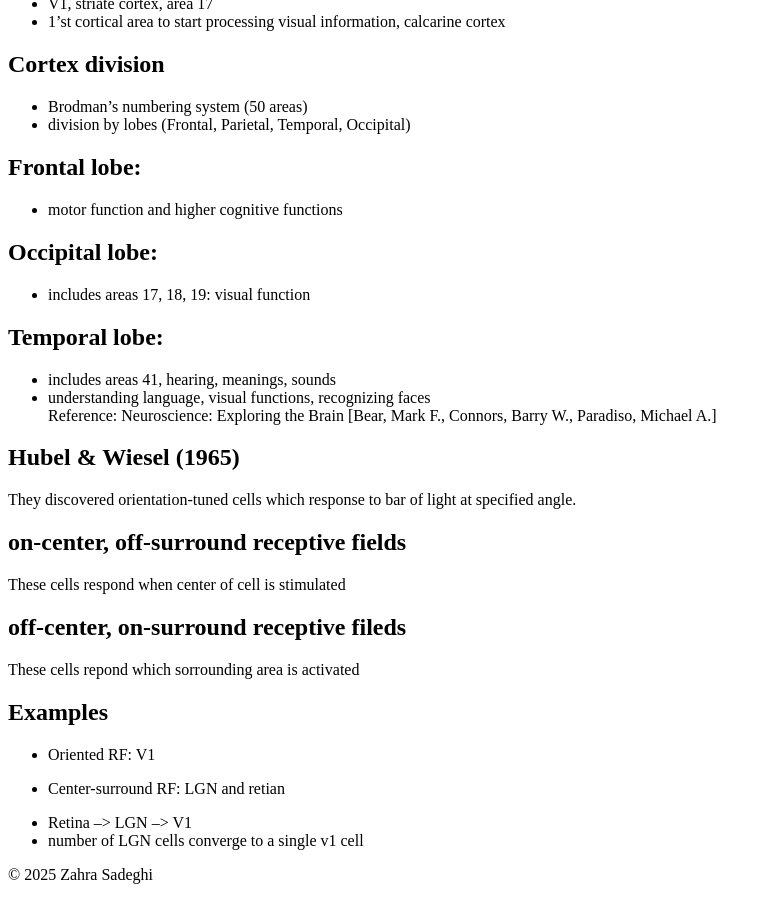
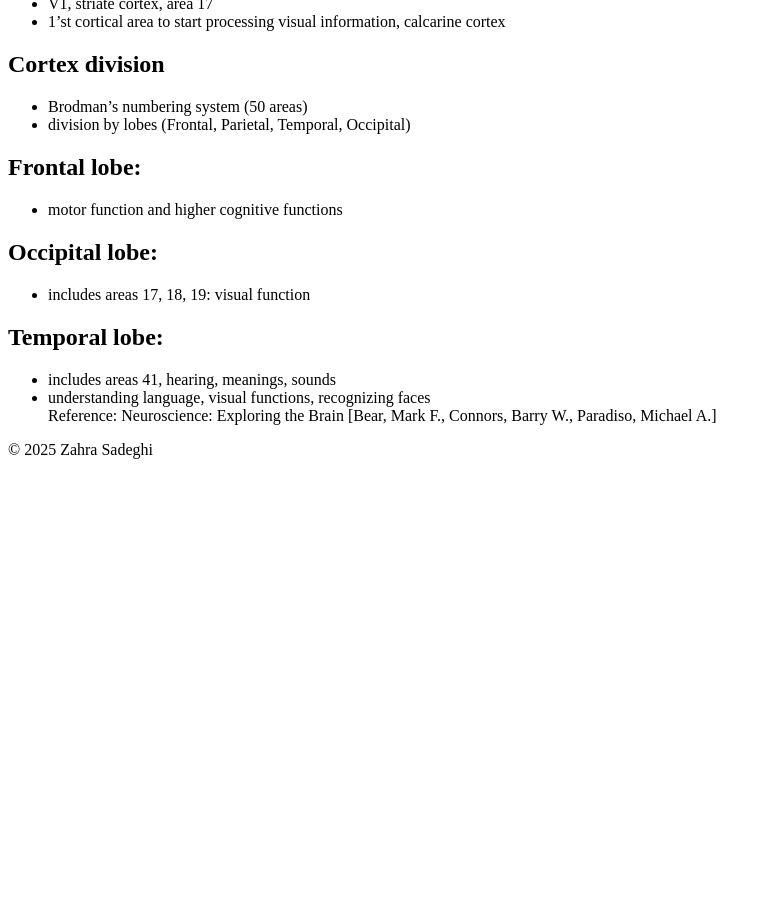
Before and after one commit to zahsa/zahsa.github.io, a Jekyll site: the page built from notes/ns.md, in a window 1280 px wide and 900 px high, scrolled down 968 px. Shown: the whole window, without its empty margins (0-771 px from the left). Built offline with Jekyll 4.4.1, drawn with Linux system fonts in a browser that asks for light colours; our own code applies the rules of GitHub Pages for plain Markdown files; after the commit the page ends 1443 px from its top, so only the background shows below that.

Commit message:
Update ns.md

```diff
--- a/notes/ns.md
+++ b/notes/ns.md
@@ -52,19 +52,3 @@ from the Greek word for “glue,” giving the impression that the main function
 - understanding language, visual functions, recognizing faces
 Reference:
 Neuroscience: Exploring the Brain [Bear, Mark F., Connors, Barry W., Paradiso, Michael A.]
-
-## Hubel & Wiesel (1965)
-They discovered orientation-tuned cells which response to bar of light at specified angle.
-
-## on-center, off-surround receptive fields
-These cells respond when center of cell is stimulated
-
-## off-center, on-surround receptive fileds
-These cells repond which sorrounding area is activated
-
-## Examples
-- Oriented RF: V1
-- Center-surround RF: LGN and retian
-
-- Retina --> LGN --> V1
-- number of LGN cells converge to a single v1 cell
```
